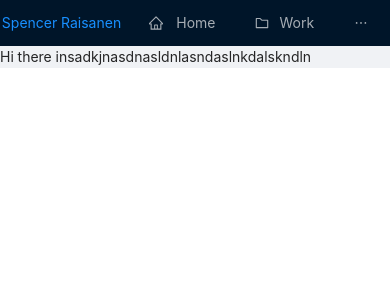
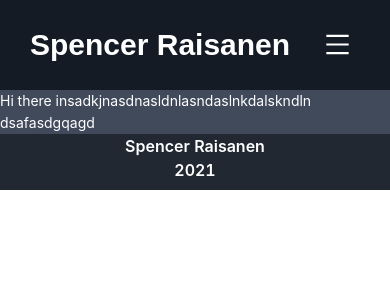
Before and after one commit to spencerrais/1-blog, a React (Create React App) app in the folder 1-blog/: page / in a window 390 px wide. Shown: the top 300 px of the page. Built offline with nearby package versions, Linux system fonts and the light colour scheme.

Commit message:
finished navbar

```diff
--- a/1-blog/src/App.css
+++ b/1-blog/src/App.css
@@ -13,32 +13,138 @@
   box-sizing: border-box;
 }
 
-.app {
+*.app {
   display: flex;
   flex-direction: column;
 }
 
-.navbar {
-  display: fixed;
-  top: 0;
-  width: 100%;
-  background-color: rgb(0, 21, 41);
+body {
+  margin: 0;
+  padding: 0;
+  font-family: "Montserrat", sans-serif;
+  background-color: #212c3b;
+}
+header {
+  background-color: #141b25;
+}
+.nav-container {
+  height: 90px;
+}
+.logo {
+  color: white;
+  line-height: 90px;
+  font-size: 30px;
+  font-weight: bold;
+  text-decoration: none;
+  margin-left: 30px;
+  font-family: sans-serif;
+}
+.nav-links {
+  list-style: none;
+  float: right;
+  line-height: 90px;
+  margin: 0;
+  padding: 0;
+}
+.nav-links li {
+  display: inline-block;
+  margin: 0px 20px;
+}
+.nav-link-item {
+  color: white;
+  text-decoration: none;
+  font-size: 18px;
+  transition: all 0.1s linear 0s;
+  text-transform: uppercase;
 }
 
-.nav-container {
-  display: flex;
-  align-items: center;
-  width: 100%;
-  justify-content: space-around;
+.contact {
+  text-transform: uppercase;
+  font-size: 18px;
+  color: white;
+}
+.nav-link-item:hover {
+  color: #7ebcb9;
+  padding-bottom: 3px;
+  border-bottom: 2px solid #7ebcb9;
+}
+li .contact {
+  background-color: #00adb5;
+  padding: 9px 20px;
+  border-radius: 50px;
+  transition: all 0.3s ease 0s;
+  border-bottom: none;
+}
+li .contact:hover {
+  background-color: #047e85;
+  color: white;
+  border-bottom: none;
+}
+#check {
+  display: none;
+}
+.menu-btn {
+  font-size: 25px;
+  color: white;
+  float: right;
+  line-height: 90px;
+  margin-right: 40px;
+  display: none;
+  cursor: pointer;
+}
+@media (max-width: 800px) {
+  .nav-links {
+    position: fixed;
+    width: 100%;
+    height: 100vh;
+    text-align: center;
+    transition: all 0.5s;
+    right: -100%;
+    background: #222831;
+  }
+  .nav-links li {
+    display: block;
+  }
+  .nav-links li .nav-link-item {
+    font-size: 20px;
+  }
+  .nav-links li a:hover {
+    border-bottom: none;
+  }
+  .menu-btn {
+    display: block;
+  }
+  #check:checked ~ .nav-links {
+    right: 0;
+  }
+}
+@media (max-width: 360px) {
+  .logo {
+    margin-left: 10px;
+    font-size: 25px;
+  }
+  .menu-btn {
+    margin-right: 10px;
+    font-size: 25px;
+  }
+  .menu-btn:focus {
+    color: blue;
+  }
 }
 
-.nav-name-container {
+.main {
+  background: #222831;
+}
+.routes {
+  background: #404a5a;
+  color: white;
+  width: 100%;
+}
+
+.footer {
+  align-items: center;
   text-align: center;
 }
-
-.nav-links-container {
-}
-
 /*
 a:hover {
   color: var(--text-primary) !important;
--- a/1-blog/src/components/Homepage.tsx
+++ b/1-blog/src/components/Homepage.tsx
@@ -4,6 +4,7 @@ function Homepage() {
     return (
         <div>
             Hi there insadkjnasdnasldnlasndaslnkdalskndln
+            dsafasdgqagd
         </div>
     )
 }
--- a/1-blog/src/components/Navbar.tsx
+++ b/1-blog/src/components/Navbar.tsx
@@ -1,29 +1,24 @@
 import React from 'react'
 import {Button, Menu, Layout} from 'antd';
 import { Link } from 'react-router-dom';
-import {HomeOutlined, FolderOutlined, LineChartOutlined } from '@ant-design/icons';
+import {HomeOutlined, FolderOutlined, LineChartOutlined, MenuOutlined } from '@ant-design/icons';
 
 const Navbar = () => {
     return (
-        <div className="nav-container">
-            <div className="nav-name-container">
-                <Link to="/">Spencer Raisanen</Link>
-                {/*<Button className="menu-control-container">
-                </Button>*/}
-            </div>
-            <div className="nav-links-container"></div>
-            <Menu theme="dark" mode="horizontal">
-                <Menu.Item icon={<HomeOutlined />}>
-                    <Link to="/"> Home</Link>
-                </Menu.Item>
-                <Menu.Item icon={<FolderOutlined />}>
-                    <Link to="/work">Work</Link>
-                </Menu.Item>
-                <Menu.Item icon={<LineChartOutlined />}>
-                    <Link to="/cryptos">Charts</Link>
-                </Menu.Item>
-            </Menu>
-        </div>
+        <header>
+            <nav className="nav-container">
+                <input type="checkbox" id="check" />
+                <label htmlFor="check" className="menu-btn">
+                    <MenuOutlined />
+                </label>
+                <Link to="/" className="logo">Spencer Raisanen</Link>
+                <ul className="nav-links">
+                    <li><Link to="/work" className="nav-link-item">Work</Link></li>
+                    <li><Link to="/about" className="nav-link-item">About</Link></li>
+                    <li className="contact"><Link to="/contact" className="contact">Contact</Link></li>
+                </ul>
+            </nav>
+        </header>
     )
 }
 
```
